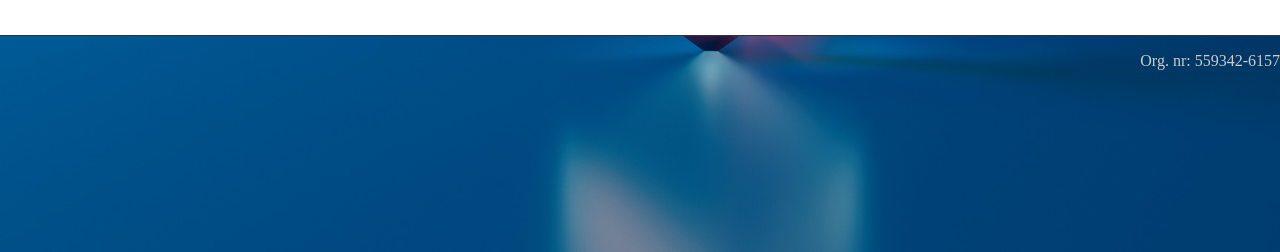
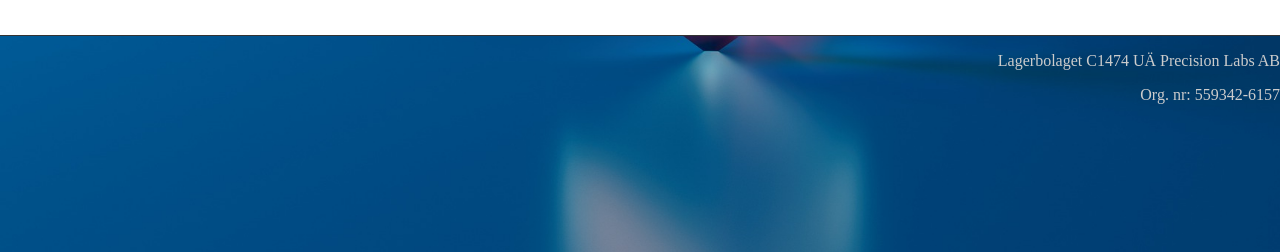
Before and after one commit to peter-plabs/peter-plabs.github.io, a plain HTML site: page index.html in a window 1280 px wide. Shown: the part 548-800 px from the top of the page. Drawn offline with Linux system fonts and the light colour scheme.

Commit message:
Include name in footer

```diff
--- a/index.html
+++ b/index.html
@@ -16,6 +16,7 @@
             </div>
         </div>
         <div style="text-align: right; width: 100%;">
+            <p style="color:#cccccc">Lagerbolaget C1474 UÄ Precision Labs AB</p>
             <p style="color:#cccccc">Org. nr: 559342-6157</p>
         </div>
     </body>
```
